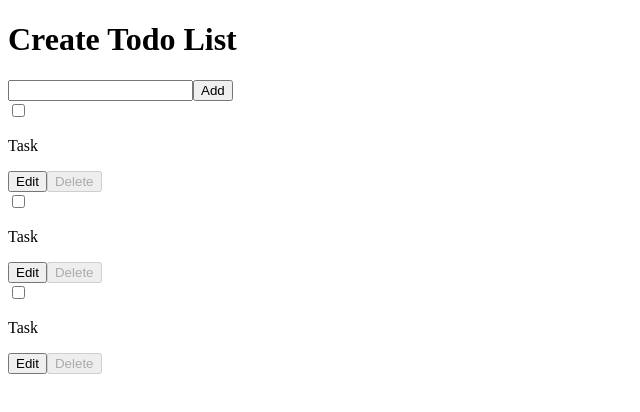
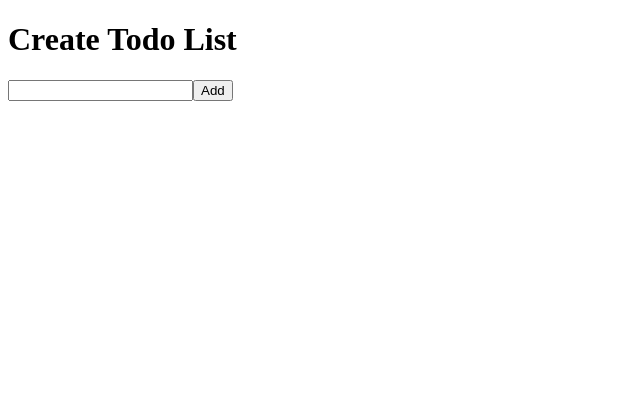
Before and after one commit to SutheeDev/PerScholasALAB320H, a React (Vite) app: page / in a window 1280 px wide. Shown: the top 412 px of the page, without its empty margins (0-640 px from the left). Built offline with nearby package versions, Linux system fonts and the light colour scheme.

Commit message:
rendered tasks on the page

```diff
--- a/src/App.jsx
+++ b/src/App.jsx
@@ -29,9 +29,9 @@ const App = () => {
         </button>
       </form>
       <div className="task-container">
-        <Task />
-        <Task />
-        <Task />
+        {tasks.map((task) => (
+          <Task />
+        ))}
       </div>
     </main>
   );
```
